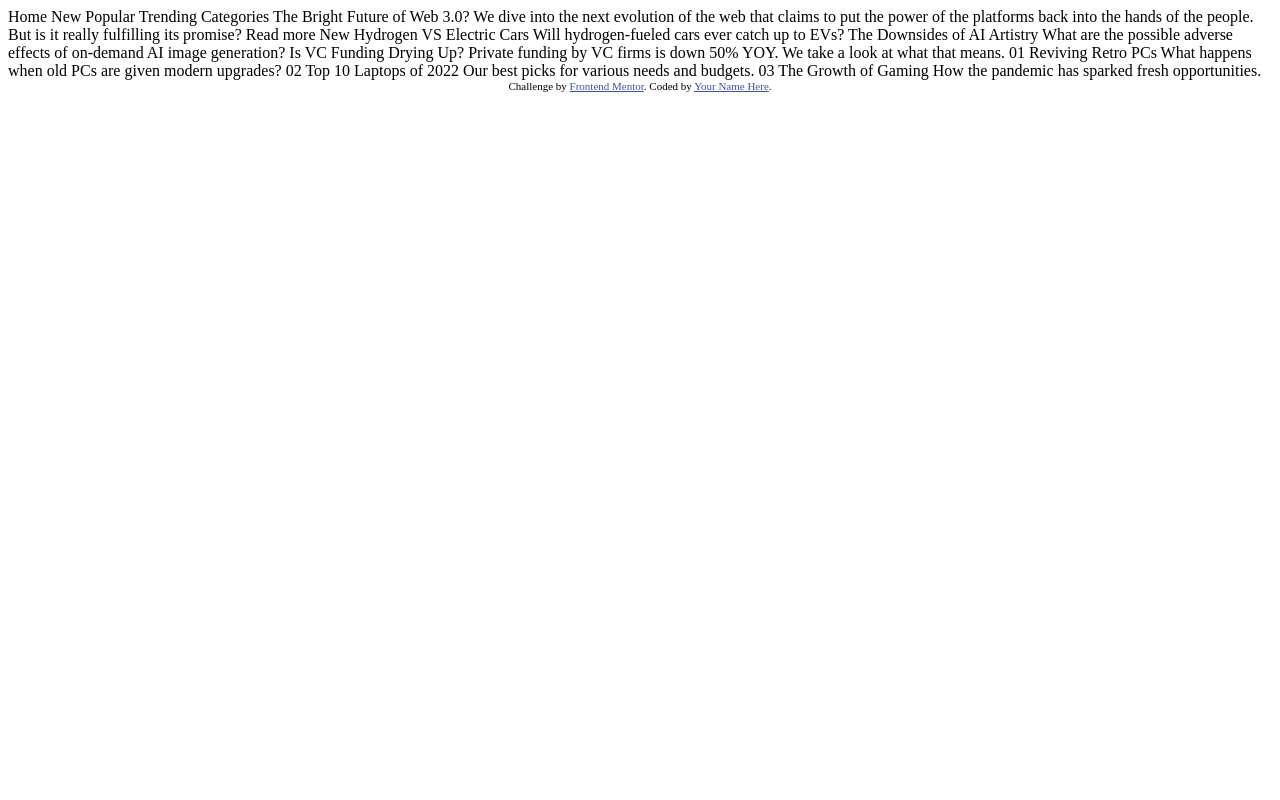
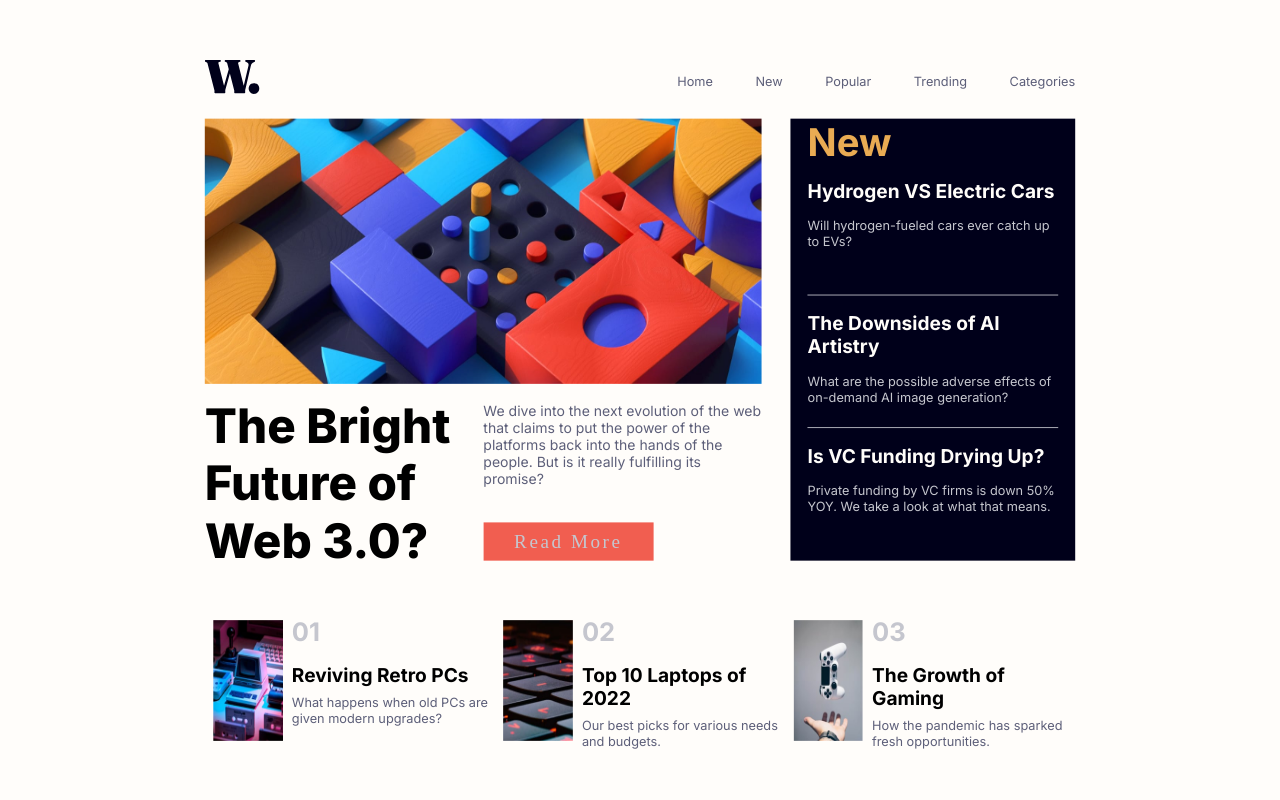
Before and after one commit to gsquarles/newsHomepage, a plain HTML site: page index.html in a window 1280 px wide. Drawn offline with Linux system fonts and the light colour scheme.

Commit message:
Completed Webpage

```diff
--- a/index.html
+++ b/index.html
@@ -1,60 +1,87 @@
 <!DOCTYPE html>
 <html lang="en">
 <head>
+
   <meta charset="UTF-8">
   <meta name="viewport" content="width=device-width, initial-scale=1.0"> <!-- displays site properly based on user's device -->
 
   <link rel="icon" type="image/png" sizes="32x32" href="./assets/images/favicon-32x32.png">
-
+  <link rel="stylesheet" href="style.css">
   <title>Frontend Mentor | News homepage</title>
 
-  <!-- Feel free to remove these styles or customise in your own stylesheet 👍 -->
-  <style>
-    .attribution { font-size: 11px; text-align: center; }
-    .attribution a { color: hsl(228, 45%, 44%); }
-  </style>
+
 </head>
 <body>
+<div class="container">
+  <nav class="header">
+    <img src="./assets/images/logo.svg" alt="Logo" class="logo">
+    <ul class="headerTabs">
+      <li class="tabs">Home</li>
+      <li class="tabs">New</li>
+      <li class="tabs">Popular</li>
+      <li class="tabs">Trending</li>
+      <li class="tabs">Categories</li>
+    </ul>
+  </nav>
+  <main class="content">
+    <div class="centerContent">
+      <div class="centerLeft">
+        <img src="./assets/images/image-web-3-desktop.jpg" alt="web image" class="centerLeftImage">
+        <div class="innerCenterLeft">
+          <div class="centerLeftHeader">The Bright Future of Web 3.0?</div>
+          <div class="descriptionContainer">
+            <p class="centerLeftDescription">We dive into the next evolution of the web that claims to put the power of the platforms back into the hands of the people.
+              But is it really fulfilling its promise?</p>
+            <div class="readMoreButton">Read More</div>
+          </div>
+        </div>
+      </div>
+      <div class="centerRight">
+        <div class="newHeading">New</div>
+        <div class="topInfo">
+          <h2 class="centerRightLabel">Hydrogen VS Electric Cars</h2>
+          <p class="centerRightInfo">Will hydrogen-fueled cars ever catch up to EVs?</p>
+        </div>
+        <div class="midInfo">
+          <h2 class="centerRightLabel">The Downsides of AI Artistry</h2>
+          <p class="centerRightInfo">What are the possible adverse effects of on-demand AI image generation?</p>
+        </div>
+        <div >
+          <h2 class="centerRightLabel">Is VC Funding Drying Up?</h2>
+          <p class="centerRightInfo">Private funding by VC firms is down 50% YOY. We take a look at what that means.</p>
+        </div>
+      </div>
+    </div>
+    <div class="bottomContent">
+      <div class="bottomContainers">
+          <img src="./assets/images/image-retro-pcs.jpg" alt="Retro PCs" class="bottomImages">
+        <div class="bottomInfo">
+          <h1 class="bottomHeader">01</h1>
+          <h2 class="bottomLabel">Reviving Retro PCs</h2>
+          <p class="bottomDescription">What happens when old PCs are given modern upgrades?</p>
+        </div>
+      </div>
+      <div class="bottomContainers">
+        <img src="./assets/images/image-top-laptops.jpg" alt="Top Laptops" class="bottomImages">
+        <div class="bottomInfo">
+          <h1 class="bottomHeader">02</h1>
+          <h2 class="bottomLabel">Top 10 Laptops of 2022</h2>
+          <p class="bottomDescription">Our best picks for various needs and budgets.</p>
+        </div>
+      </div>
+      <div class="bottomContainers">
 
-  Home
-  New
-  Popular
-  Trending
-  Categories
+        <img src="./assets/images/image-gaming-growth.jpg" alt="Gaming Growth" class="bottomImages">
+        <div class="bottomInfo">
+          <h1 class="bottomHeader">03</h1>
+          <h2 class="bottomLabel">The Growth of Gaming</h2>
+          <p class="bottomDescription">How the pandemic has sparked fresh opportunities.</p>
+        </div>
+      </div>
+      </div>
+    </div>
+  </main>
+</div>
 
-  The Bright Future of Web 3.0?
-
-  We dive into the next evolution of the web that claims to put the power of the platforms back into the hands of the people.
-  But is it really fulfilling its promise?
-
-  Read more
-
-  New
-
-  Hydrogen VS Electric Cars
-  Will hydrogen-fueled cars ever catch up to EVs?
-
-  The Downsides of AI Artistry
-  What are the possible adverse effects of on-demand AI image generation?
-
-  Is VC Funding Drying Up?
-  Private funding by VC firms is down 50% YOY. We take a look at what that means.
-
-  01
-  Reviving Retro PCs
-  What happens when old PCs are given modern upgrades?
-
-  02
-  Top 10 Laptops of 2022
-  Our best picks for various needs and budgets.
-
-  03
-  The Growth of Gaming
-  How the pandemic has sparked fresh opportunities.
-
-  <div class="attribution">
-    Challenge by <a href="https://www.frontendmentor.io?ref=challenge" target="_blank">Frontend Mentor</a>.
-    Coded by <a href="#">Your Name Here</a>.
-  </div>
 </body>
 </html>
--- a/style.css
+++ b/style.css
@@ -0,0 +1,184 @@
+@import url('https://fonts.googleapis.com/css2?family=Inter:wght@400;700;800&display=swap');
+
+html{
+    transform: scale(0.85);
+}
+body{
+    display: grid;
+    justify-content: center;
+    background-color: hsl(36, 100%, 99%);
+    font-size: 15px;
+    height: 100vh;
+    width: 100vw;
+    margin: 0;
+}
+.container{
+    display: grid;
+    grid-template-rows: 1fr 9fr;
+    width: 80vw;
+    height: 80vh;
+    position: relative;
+}
+.header{
+    height: 100%;
+    width: 100%;
+    display: grid;
+    grid-template-columns: 50% 50%;
+    margin-bottom: 20px;
+}
+.logo{
+
+}
+.headerTabs{
+    display: flex;
+    justify-content: flex-end;
+}
+.tabs{
+    list-style: none;
+    margin-left: 50px;
+    font-family: 'Inter', sans-serif;
+    color: hsl(236, 13%, 42%);
+    cursor: pointer;
+}
+.tabs:hover{
+    color:hsl(35, 77%, 62%);
+}
+.content{
+    display: grid;
+    grid-template-rows: 65% 15%;
+    height: 100vh;
+    width: 100%;
+}
+.centerContent{
+    display: grid;
+    grid-template-columns: 64% 36%;
+    width: 100%;
+    height: 100%;
+}
+.centerLeft{
+    display: grid;
+    grid-template-rows: 60% 40%;
+    width: 100%;
+    height: 100%;
+}
+.centerLeftImage{
+    width: 100%;
+    height: 100%;
+}
+.innerCenterLeft{
+    display: grid;
+    grid-template-columns: 50% 50%;
+}
+.centerLeftHeader{
+    position: relative;
+    top: 15px;
+    width: 100%;
+    height: 100%;
+    font-family: 'Inter', sans-serif;
+    font-weight: 800;
+    font-size: 3.5rem;
+}
+.descriptionContainer{
+    display: grid;
+    width: 100%;
+    height: 100%;
+}
+.centerLeftDescription{
+    font-family: 'Inter', sans-serif;
+    font-size: 1.1em;
+    color: hsl(236, 13%, 42%);
+    position: relative;
+    top: 5px;
+}
+.readMoreButton{
+    display: flex;
+    justify-content: center;
+    align-items: center;
+    width: 200px;
+    height: 45px;
+    font-size: 1.5em;
+    letter-spacing: 3px;
+    background-color: hsl(5, 85%, 63%);
+    color: hsl(233, 8%, 79%);
+    cursor: pointer;
+    align-self: end;
+}
+.readMoreButton:hover{
+    background-color: hsl(240, 100%, 5%);
+}
+.centerRight{
+    background-color: hsl(240, 100%, 5%);
+    width: 80%;
+    height: 100%;
+    justify-self: end;
+    display: grid;
+    grid-template-rows: 10% 30% 30% 30%;
+    padding-left: 20px;
+    padding-right: 20px;
+}
+.newHeading{
+    font-family: 'Inter', sans-serif;
+    font-weight: 700;
+    color: hsl(35, 77%, 62%);
+    font-size: 3em;
+}
+.centerRightLabel{
+    font-family: 'Inter', sans-serif;
+    color: hsl(36, 100%, 99%);
+    cursor: pointer;
+}
+.centerRightLabel:hover{
+    color: hsl(35, 77%, 62%);
+}
+.centerRightInfo{
+    font-family: 'Inter', sans-serif;
+    color: hsl(233, 8%, 79%);
+}
+.topInfo, .midInfo{
+    border-bottom: 1px solid hsl(233, 8%, 79%);
+}
+.bottomContent{
+    margin-top: 30px;
+    display: grid;
+    grid-template-columns: 33.33% 33.33% 33.33%;
+    width: 100%;
+    height: 100%;
+}
+.bottomContainers{
+    display: grid;
+    grid-template-columns: 30% 70%;
+    width: 100%;
+    height: 100%;
+    align-items: center;
+}
+.bottomImages{
+    position: relative;
+    top: 10px;
+    width: 80%;
+    height: 70%;
+    padding-left: 10px;
+}
+.bottomInfo{
+    position: relative;
+    bottom: 10px;
+    height: 75%;
+    width: 100%;
+}
+.bottomHeader, .bottomDescription{
+    font-family: 'Inter', sans-serif;
+    color: hsl(233, 8%, 79%);
+}
+.bottomDescription{
+    position: relative;
+    bottom: 10px;
+    color: hsl(236, 13%, 42%);
+}
+.bottomLabel{
+    font-family: 'Inter', sans-serif;
+    cursor: pointer;
+}
+.bottomLabel:hover{
+    color: hsl(35, 77%, 62%);
+}
+.attribution { font-size: 11px; text-align: center; }
+.attribution a { color: hsl(228, 45%, 44%); }
```
